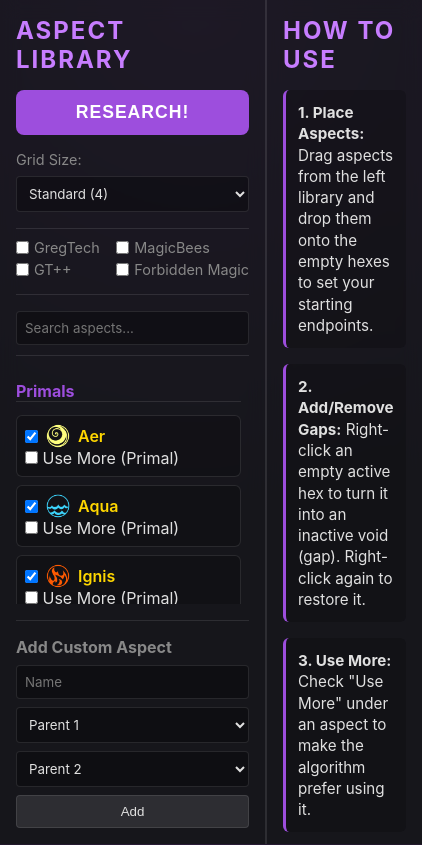
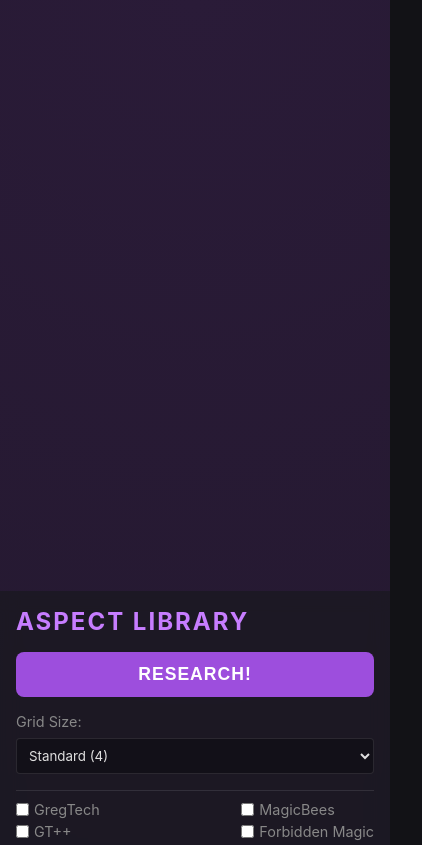
Before and after one commit to exaltedo2/ThaumcraftResearcher, a website built with Vite: page index.html in a window 390 px wide. Shown: the top 845 px of the page, 422 px wide, since content can reach past the window. Built offline with nearby package versions, Linux system fonts and the light colour scheme.

Commit message:
Add responsive layout for mobile viewports
Sidebars were fixed-width (320px + 300px), so phone screens rendered
a layout wider than the viewport. Tapping inputs like the mod
checkboxes made the browser fight to scroll them into view, producing
a jumpy/compounding scroll drift instead of landing where expected.

Below 900px, stack the columns vertically (grid first, then aspect
library, then instructions), let the page scroll normally, and drop
the aspect list's own nested scroll region so there's only one scroll
context. Verified on an emulated iPhone viewport: no horizontal
overflow, and scrollY no longer drifts across repeated toggles.

```diff
--- a/src/styles/main.css
+++ b/src/styles/main.css
@@ -349,3 +349,54 @@ option {
 
 .aspect-tier-primal { color: #ffd700; }
 .aspect-tier-compound { color: #a0a0a0; }
+
+/* Responsive: stack the three columns on narrow / mobile viewports instead of
+   forcing a 620px+ fixed-width flex row into a phone-width screen. */
+@media (max-width: 900px) {
+  body {
+    height: auto;
+    min-height: 100vh;
+    overflow-y: auto;
+    overflow-x: hidden;
+  }
+
+  #app {
+    flex-direction: column;
+    height: auto;
+    width: 100%;
+  }
+
+  /* Grid first so it's the first thing visible on load, sidebars below it */
+  .main-content {
+    order: 1;
+    min-height: 70vh;
+  }
+
+  .left-sidebar {
+    order: 2;
+  }
+
+  .right-sidebar {
+    order: 3;
+  }
+
+  .sidebar {
+    width: 100%;
+    max-height: none;
+  }
+
+  .left-sidebar {
+    border-right: none;
+    border-bottom: 1px solid var(--panel-border);
+  }
+
+  .right-sidebar {
+    border-left: none;
+    border-top: 1px solid var(--panel-border);
+  }
+
+  .aspect-list-container {
+    flex-grow: 0;
+    overflow-y: visible;
+  }
+}
```
